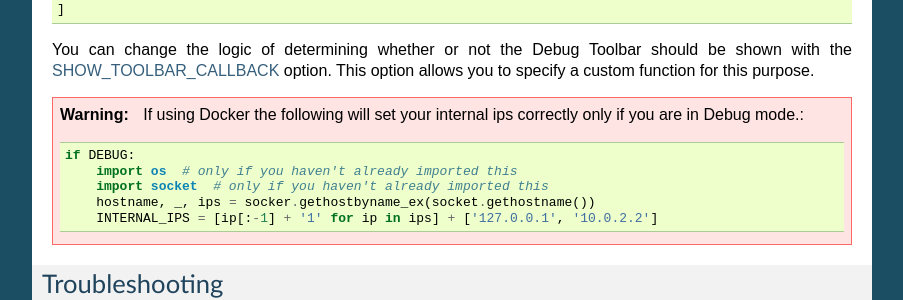
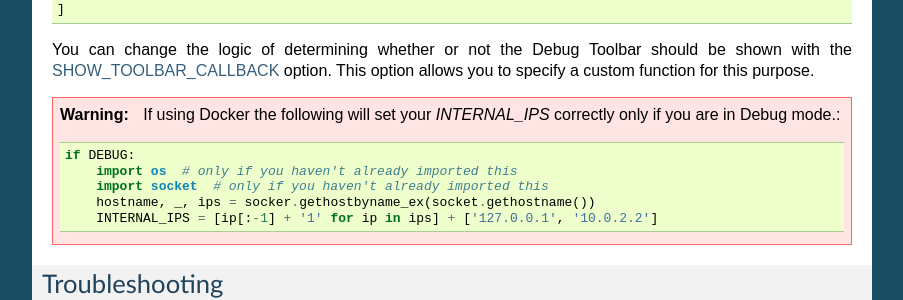
Before and after one commit to jazzband/django-debug-toolbar, a Sphinx documentation site: the page built from docs/installation.rst, in a window 1280 px wide and 900 px high, scrolled down 1391 px. Shown: the part 154-454 px from the top of the window, without its empty margins (198-1101 px from the left). Built offline with Sphinx 7.4.7, drawn with Linux system fonts in a browser that asks for light colours.

```diff
--- a/docs/installation.rst
+++ b/docs/installation.rst
@@ -100,7 +100,7 @@ option.  This option allows you to specify a custom function for this purpose.
 
 .. warning::
 
-    If using Docker the following will set your internal ips correctly only if you are in Debug mode.::
+    If using Docker the following will set your `INTERNAL_IPS` correctly only if you are in Debug mode.::
 
         if DEBUG:
             import os  # only if you haven't already imported this
```
